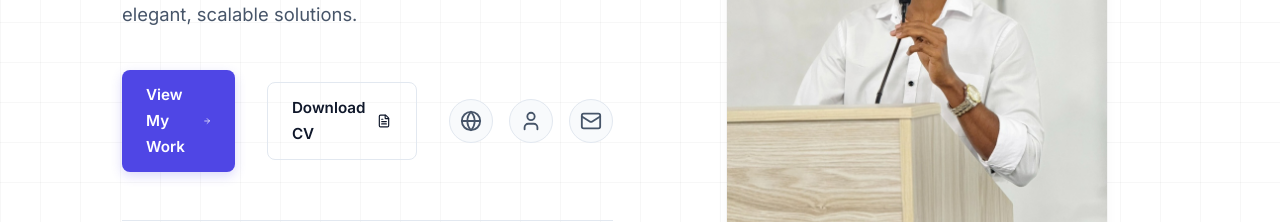
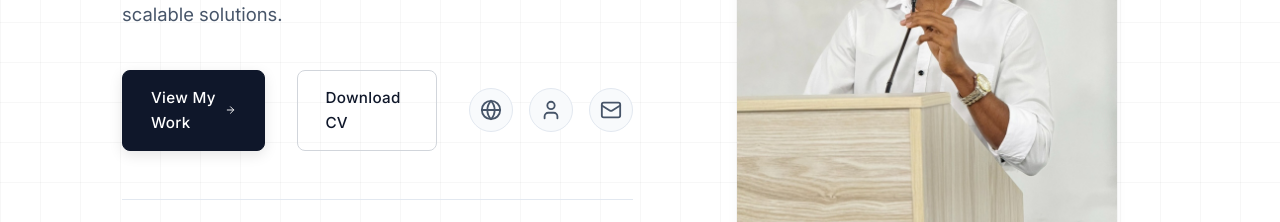
Before and after one commit to dulanjanhasaranga/dulanjanhasaranga, a React (Vite) app: page / in a window 1280 px wide. Shown: the part 498-720 px from the top of the page. Built offline with nearby package versions, Linux system fonts and the light colour scheme.

Commit message:
Refine button and card styles for a premium professional aesthetic

```diff
--- a/src/index.css
+++ b/src/index.css
@@ -123,34 +123,40 @@ h1, h2, h3, h4, h5, h6 {
   align-items: center;
   justify-content: center;
   gap: 0.5rem;
-  padding: 0.75rem 1.5rem;
+  padding: 0.85rem 1.75rem;
   border-radius: var(--radius-sm);
-  font-weight: 600;
+  font-weight: 500;
   font-size: 0.95rem;
-  transition: var(--transition);
+  letter-spacing: 0.02em;
+  transition: all 0.3s ease;
+  position: relative;
+  overflow: hidden;
 }
 
 .btn-primary {
-  background-color: var(--accent-primary);
+  background-color: var(--text-primary);
   color: white;
-  box-shadow: 0 4px 12px rgba(79, 70, 229, 0.2);
+  border: 1px solid var(--text-primary);
+  box-shadow: 0 4px 14px 0 rgba(0, 0, 0, 0.1);
 }
 
 .btn-primary:hover {
-  background-color: var(--accent-primary-hover);
-  transform: translateY(-2px);
-  box-shadow: 0 6px 16px rgba(79, 70, 229, 0.3);
+  background-color: var(--accent-primary);
+  border-color: var(--accent-primary);
+  transform: translateY(-1px);
+  box-shadow: 0 6px 20px rgba(79, 70, 229, 0.23);
 }
 
 .btn-outline {
   background-color: transparent;
   color: var(--text-primary);
-  border: 1px solid var(--border-color);
+  border: 1px solid #d1d5db;
 }
 
 .btn-outline:hover {
-  border-color: var(--text-secondary);
+  border-color: var(--text-primary);
   background-color: var(--bg-secondary);
+  transform: translateY(-1px);
 }
 
 /* Animations */
--- a/src/pages/Projects.css
+++ b/src/pages/Projects.css
@@ -24,23 +24,24 @@
 
 .project-card {
   background: var(--bg-primary);
-  border: 1px solid var(--border-color);
+  border: 1px solid rgba(0, 0, 0, 0.06);
   border-radius: var(--radius-lg);
   overflow: hidden;
-  box-shadow: var(--shadow-sm);
-  transition: var(--transition);
+  box-shadow: 0 4px 6px -1px rgba(0, 0, 0, 0.05), 0 2px 4px -1px rgba(0, 0, 0, 0.03);
+  transition: all 0.4s ease;
   display: flex;
   flex-direction: column;
   text-decoration: none;
   color: inherit;
   cursor: pointer;
   outline: none;
+  position: relative;
 }
 
 .project-card:hover, .project-card:focus {
-  transform: translateY(-5px);
-  box-shadow: var(--shadow-lg);
-  border-color: var(--accent-primary);
+  transform: translateY(-4px);
+  box-shadow: 0 20px 25px -5px rgba(0, 0, 0, 0.1), 0 10px 10px -5px rgba(0, 0, 0, 0.04);
+  border-color: rgba(0, 0, 0, 0.1);
 }
 
 .project-image {
```
